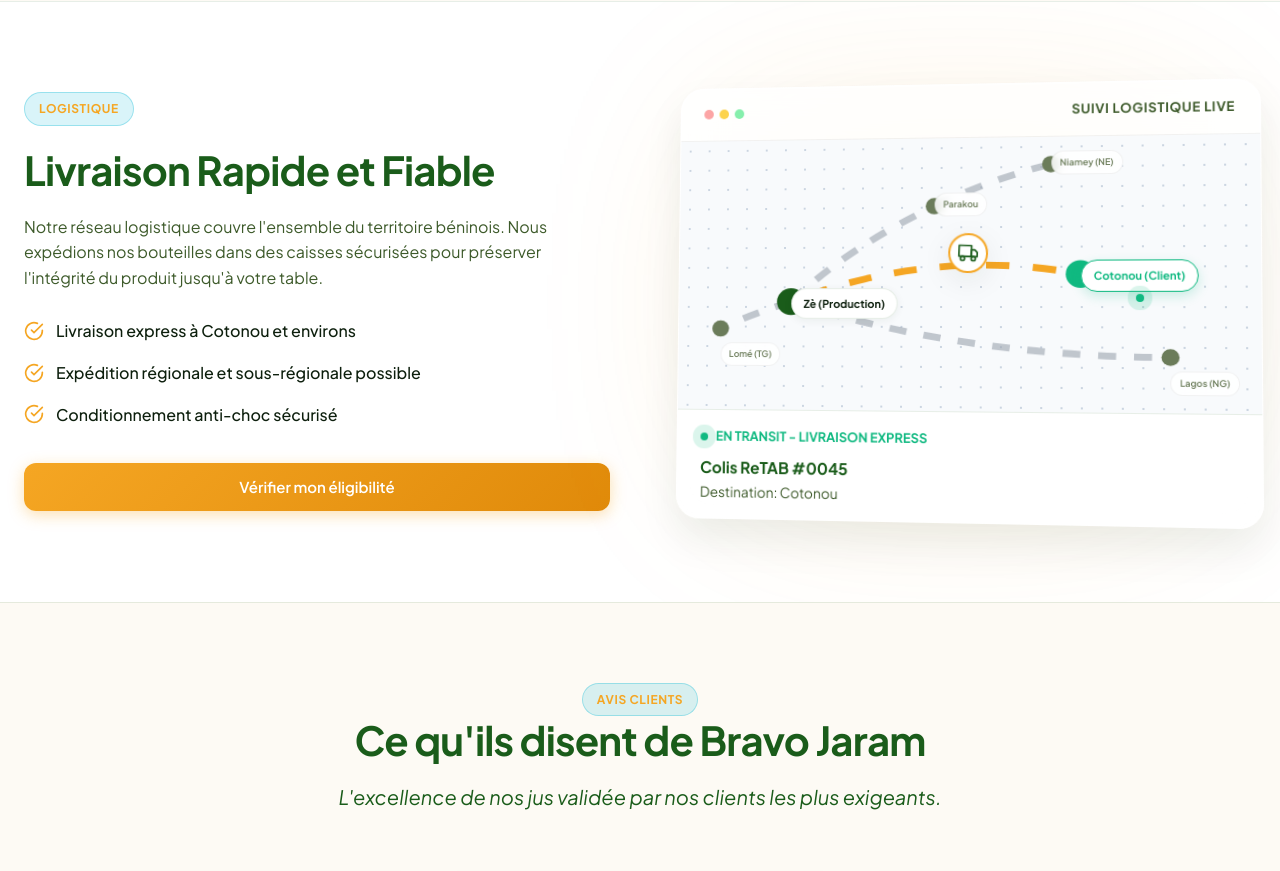
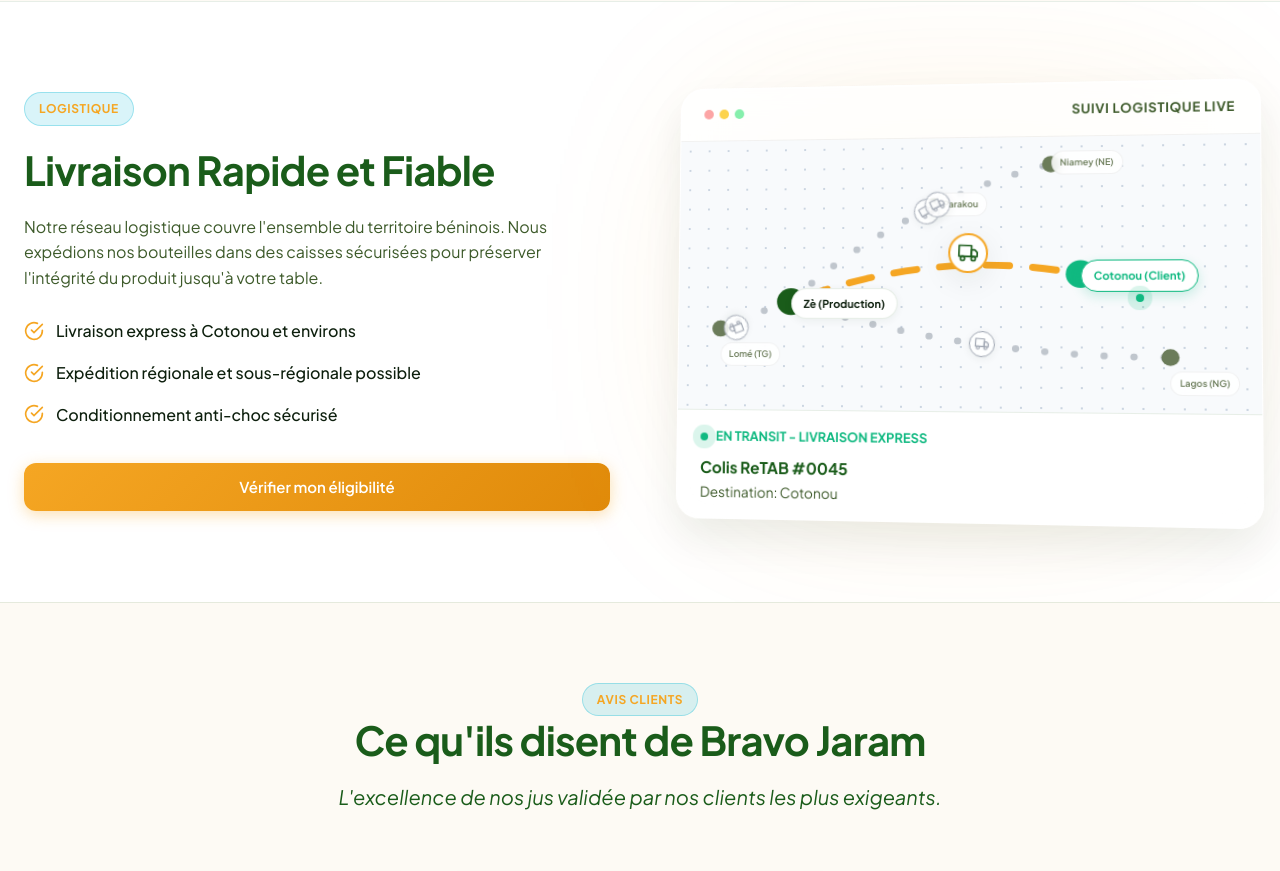
Before and after one commit to Nasr-Nero/ReTAB, a plain HTML site: page index.html in a window 1280 px wide. Shown: the part 3260-4131 px from the top of the page. Drawn offline with nearby package versions, Linux system fonts and the light colour scheme.

Commit message:
feat: use dotted paths and add vehicles to all routes

```diff
--- a/index.html
+++ b/index.html
@@ -408,13 +408,13 @@
 
                 <svg class="route-svg" viewBox="0 0 200 100" preserveAspectRatio="none">
                   <!-- Secondary Routes -->
-                  <path class="route-path-secondary" d="M 40,60 Q 60,40 90,25" fill="none" stroke="#9ca3af" stroke-width="2.5" stroke-dasharray="6,6" opacity="0.6" />
-                  <path class="route-path-secondary" d="M 90,25 Q 110,15 130,10" fill="none" stroke="#9ca3af" stroke-width="2.5" stroke-dasharray="6,6" opacity="0.6" />
-                  <path class="route-path-secondary" d="M 40,60 Q 25,65 15,70" fill="none" stroke="#9ca3af" stroke-width="2.5" stroke-dasharray="6,6" opacity="0.6" />
-                  <path class="route-path-secondary" d="M 40,60 Q 100,80 170,80" fill="none" stroke="#9ca3af" stroke-width="2.5" stroke-dasharray="6,6" opacity="0.6" />
+                  <path class="route-path-secondary" d="M 40,60 Q 60,40 90,25" fill="none" stroke="#9ca3af" stroke-width="2.5" stroke-dasharray="0, 10" stroke-linecap="round" opacity="0.6" />
+                  <path class="route-path-secondary" d="M 90,25 Q 110,15 130,10" fill="none" stroke="#9ca3af" stroke-width="2.5" stroke-dasharray="0, 10" stroke-linecap="round" opacity="0.6" />
+                  <path class="route-path-secondary" d="M 40,60 Q 25,65 15,70" fill="none" stroke="#9ca3af" stroke-width="2.5" stroke-dasharray="0, 10" stroke-linecap="round" opacity="0.6" />
+                  <path class="route-path-secondary" d="M 40,60 Q 100,80 170,80" fill="none" stroke="#9ca3af" stroke-width="2.5" stroke-dasharray="0, 10" stroke-linecap="round" opacity="0.6" />
 
                   <!-- Main Active Route to Cotonou -->
-                  <path class="route-path" d="M 40,60 Q 90,40 140,50" fill="none" stroke="var(--accent)" stroke-width="2.5" stroke-dasharray="6,6" />
+                  <path class="route-path" d="M 40,60 Q 90,40 140,50" fill="none" stroke="var(--accent)" stroke-width="2.5" stroke-dasharray="0, 10" stroke-linecap="round" />
 
                   <!-- City Dots -->
                   <circle cx="40" cy="60" r="5" fill="var(--primary)" /> <!-- Zè -->
@@ -448,13 +448,30 @@
                   <div class="pulse-green pin-pulse"></div>
                 </div>
 
-                <!-- Animated Vehicle -->
-                <div class="vehicle-icon">
+                <!-- Animated Vehicles -->
+                <div class="vehicle-icon vehicle-cotonou">
                   <svg width="20" height="20" viewBox="0 0 24 24" fill="none" stroke="var(--primary)" stroke-width="2" stroke-linecap="round" stroke-linejoin="round">
-                    <rect x="1" y="3" width="15" height="13"></rect>
-                    <polygon points="16 8 20 8 23 11 23 16 16 16 16 8"></polygon>
-                    <circle cx="5.5" cy="18.5" r="2.5"></circle>
-                    <circle cx="18.5" cy="18.5" r="2.5"></circle>
+                    <rect x="1" y="3" width="15" height="13"></rect><polygon points="16 8 20 8 23 11 23 16 16 16 16 8"></polygon><circle cx="5.5" cy="18.5" r="2.5"></circle><circle cx="18.5" cy="18.5" r="2.5"></circle>
+                  </svg>
+                </div>
+                <div class="vehicle-icon vehicle-parakou vehicle-sm">
+                  <svg width="14" height="14" viewBox="0 0 24 24" fill="none" stroke="#9ca3af" stroke-width="2" stroke-linecap="round" stroke-linejoin="round">
+                    <rect x="1" y="3" width="15" height="13"></rect><polygon points="16 8 20 8 23 11 23 16 16 16 16 8"></polygon><circle cx="5.5" cy="18.5" r="2.5"></circle><circle cx="18.5" cy="18.5" r="2.5"></circle>
+                  </svg>
+                </div>
+                <div class="vehicle-icon vehicle-niamey vehicle-sm">
+                  <svg width="14" height="14" viewBox="0 0 24 24" fill="none" stroke="#9ca3af" stroke-width="2" stroke-linecap="round" stroke-linejoin="round">
+                    <rect x="1" y="3" width="15" height="13"></rect><polygon points="16 8 20 8 23 11 23 16 16 16 16 8"></polygon><circle cx="5.5" cy="18.5" r="2.5"></circle><circle cx="18.5" cy="18.5" r="2.5"></circle>
+                  </svg>
+                </div>
+                <div class="vehicle-icon vehicle-lome vehicle-sm">
+                  <svg width="14" height="14" viewBox="0 0 24 24" fill="none" stroke="#9ca3af" stroke-width="2" stroke-linecap="round" stroke-linejoin="round">
+                    <rect x="1" y="3" width="15" height="13"></rect><polygon points="16 8 20 8 23 11 23 16 16 16 16 8"></polygon><circle cx="5.5" cy="18.5" r="2.5"></circle><circle cx="18.5" cy="18.5" r="2.5"></circle>
+                  </svg>
+                </div>
+                <div class="vehicle-icon vehicle-lagos vehicle-sm">
+                  <svg width="14" height="14" viewBox="0 0 24 24" fill="none" stroke="#9ca3af" stroke-width="2" stroke-linecap="round" stroke-linejoin="round">
+                    <rect x="1" y="3" width="15" height="13"></rect><polygon points="16 8 20 8 23 11 23 16 16 16 16 8"></polygon><circle cx="5.5" cy="18.5" r="2.5"></circle><circle cx="18.5" cy="18.5" r="2.5"></circle>
                   </svg>
                 </div>
               </div>
--- a/retab.css
+++ b/retab.css
@@ -1358,13 +1358,48 @@
   display: flex;
   align-items: center;
   justify-content: center;
-  animation: driveVehicle 10s ease-in-out infinite alternate;
-}
-
-@keyframes driveVehicle {
+}
+
+.vehicle-sm {
+  padding: 5px;
+  border: 1.5px solid #9ca3af;
+  background: rgba(255, 255, 255, 0.85);
+  box-shadow: var(--shadow-sm);
+  z-index: 1;
+}
+
+.vehicle-cotonou { animation: driveCotonou 10s ease-in-out infinite alternate; z-index: 2; }
+.vehicle-parakou { animation: driveParakou 8s ease-in-out infinite alternate; }
+.vehicle-niamey { animation: driveNiamey 12s ease-in-out infinite alternate; }
+.vehicle-lome { animation: driveLome 6s ease-in-out infinite alternate; }
+.vehicle-lagos { animation: driveLagos 11s ease-in-out infinite alternate; }
+
+@keyframes driveCotonou {
   0% { top: 60%; left: 20%; transform: translate(-50%, -50%) rotate(5deg); }
   50% { top: 40%; left: 45%; transform: translate(-50%, -50%) rotate(0deg); }
   100% { top: 50%; left: 70%; transform: translate(-50%, -50%) rotate(10deg); }
+}
+
+@keyframes driveParakou {
+  0% { top: 60%; left: 20%; transform: translate(-50%, -50%) rotate(-15deg); }
+  100% { top: 25%; left: 45%; transform: translate(-50%, -50%) rotate(-30deg); }
+}
+
+@keyframes driveNiamey {
+  0% { top: 60%; left: 20%; transform: translate(-50%, -50%) rotate(-15deg); }
+  50% { top: 25%; left: 45%; transform: translate(-50%, -50%) rotate(-25deg); }
+  100% { top: 10%; left: 65%; transform: translate(-50%, -50%) rotate(-10deg); }
+}
+
+@keyframes driveLome {
+  0% { top: 60%; left: 20%; transform: translate(-50%, -50%) rotate(150deg); }
+  100% { top: 70%; left: 10%; transform: translate(-50%, -50%) rotate(160deg); }
+}
+
+@keyframes driveLagos {
+  0% { top: 60%; left: 20%; transform: translate(-50%, -50%) rotate(15deg); }
+  50% { top: 75%; left: 50%; transform: translate(-50%, -50%) rotate(5deg); }
+  100% { top: 80%; left: 85%; transform: translate(-50%, -50%) rotate(0deg); }
 }
 
 .tracker-status-bar {
```
